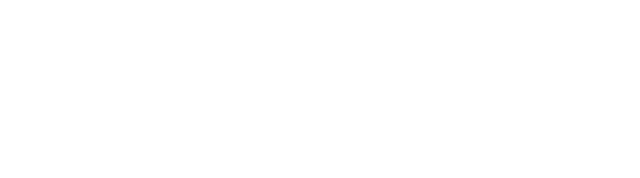
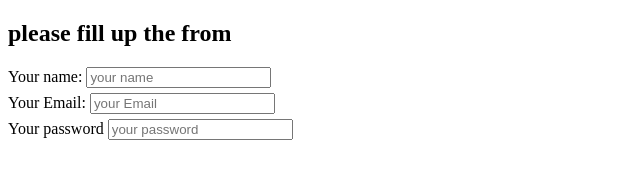
Before and after one commit to RaselMridha252/fatema-computer, a plain HTML site: page index.html in a window 1280 px wide. Shown: the whole page, without its empty margins (0-640 px from the left). Drawn offline with Linux system fonts and the light colour scheme.

Commit message:
some update

```diff
--- a/index.html
+++ b/index.html
@@ -4,12 +4,29 @@
     <meta charset="UTF-8">
     <meta name="viewport" content="width=device-width, initial-scale=1.0">
     <title>fatema computer</title>
+    <link rel="stylesheet" href="style.css">
 </head>
 <body>
     <header>
 
     </header>
     <main>
+        <section>
+            <h2>please fill up the from </h2>
+            <form >
+                <label for="name"> Your name:
+                    <input type="text" id="name" placeholder="your name">
+                </label>
+                <label for="email"> Your Email:
+                <input type="email" placeholder="your Email" name="Your Email" id="email">
+                 </label>
+                 <label for="password"> Your password
+                    <input type="password" name="your password" placeholder="your password" id="password">
+
+                 </label>
+            </form>
+
+        </section>
 
     </main>
     <footer>
--- /dev/null
+++ b/style.css
@@ -0,0 +1,4 @@
+label{
+    display: block;
+    margin-bottom: 5px;
+}
```
